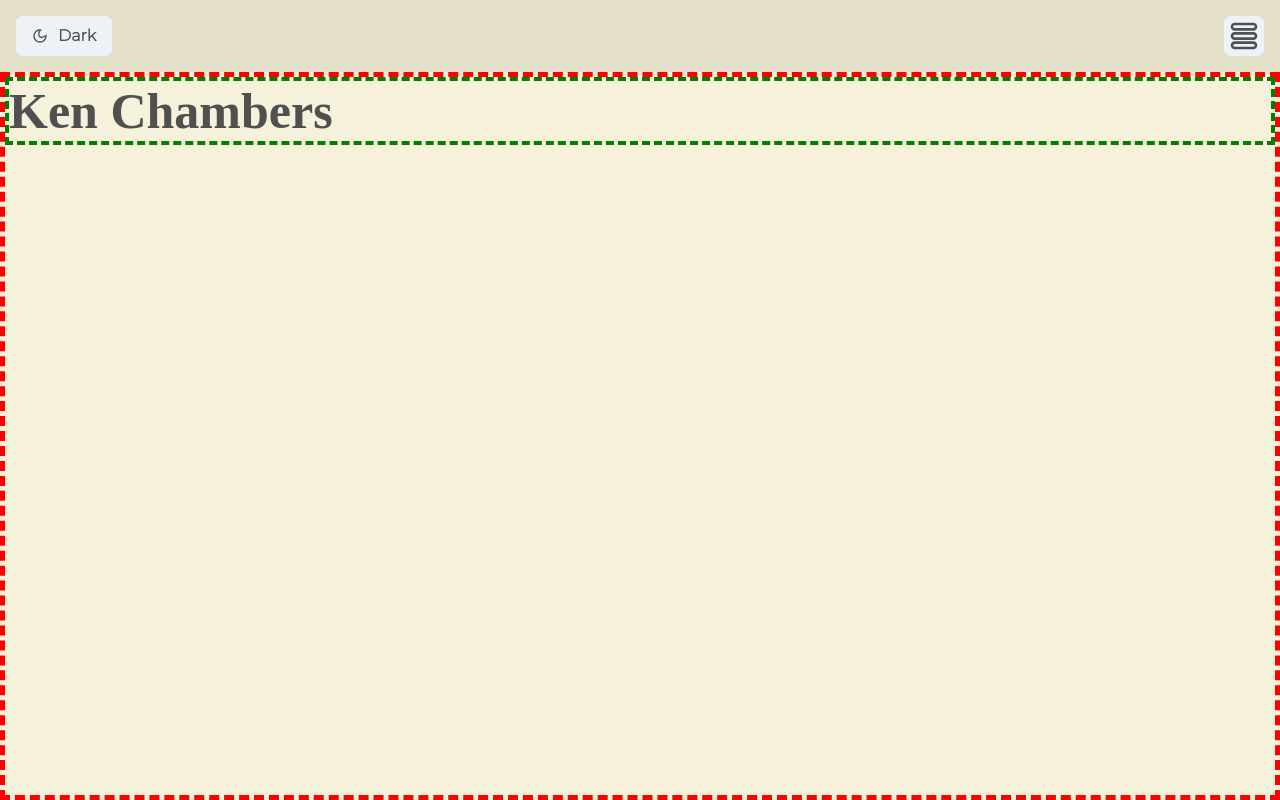
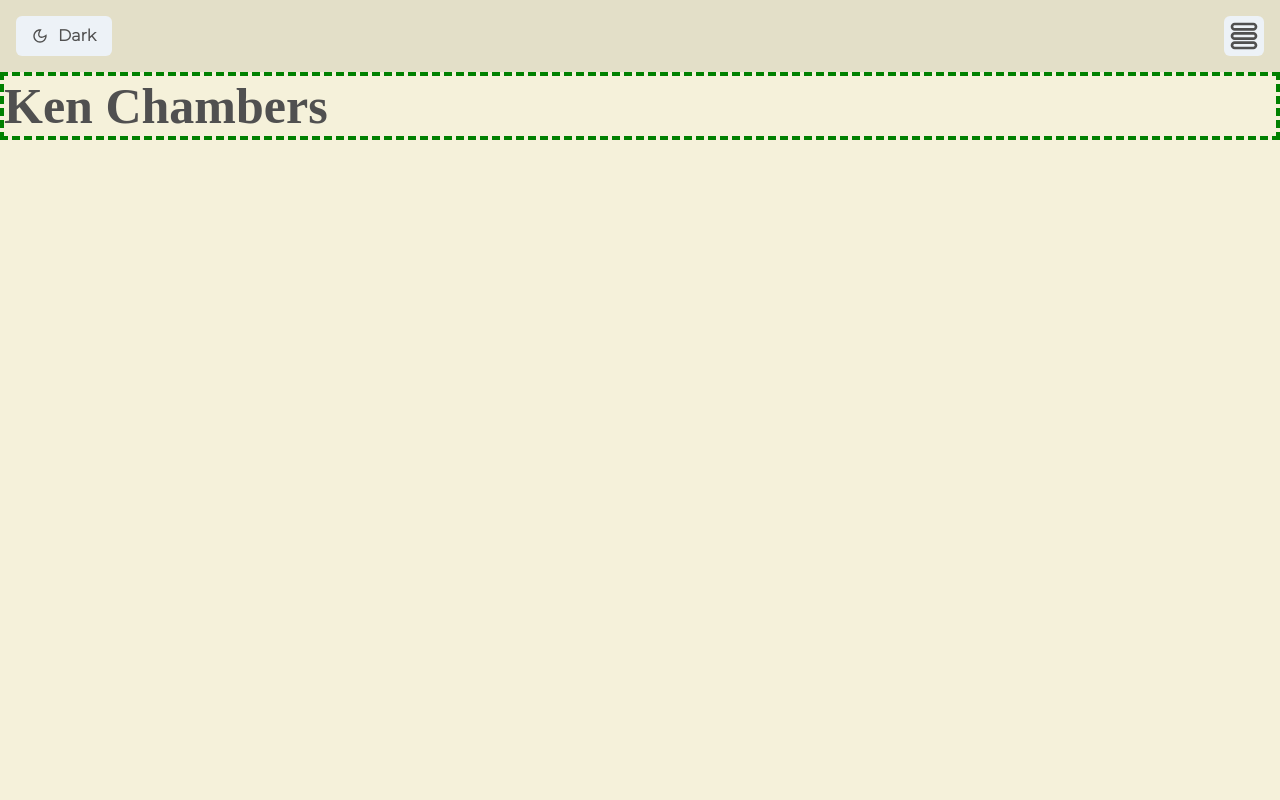
Before and after one commit to kenchambers/nodefiend.github.io.v3, a Next.js app: page /about in a window 1280 px wide. Built offline with nearby package versions, Linux system fonts and the light colour scheme; a web font is replaced by a local one.

Commit message:
some modifications

```diff
--- a/components/loading.js
+++ b/components/loading.js
@@ -35,7 +35,7 @@ const ringsStyles = {
 
 export default function Loading () {
   return (
-    <div style={{width: '100%', height: 'calc(100vh - 72px)', border: '5px dashed red', overflowY: 'scroll'}}>
+    <>
       <div style={{ backgroundColor: 'white', height: '100%'}}>
         <div style={circleStyles}/>
         <div style={ringsContainer}>
@@ -45,7 +45,7 @@ export default function Loading () {
           <Image src="/rings.svg" alt="me" style={ringsStyles} />
         </div>
       </div>
-    </div>
+    </>
 
   )
 }
--- a/hooks/use-router-loading.js
+++ b/hooks/use-router-loading.js
@@ -3,7 +3,7 @@ import {useEffect, useState, createContext} from 'react';
 
 // to create an delay for animation use
 // animationDelay, other wise remove this
-const animationDelay = 4000
+const animationDelay = 1000
 
 const useRouterLoading = () => {
   const Router = useRouter()
--- a/pages/_app.js
+++ b/pages/_app.js
@@ -1,6 +1,6 @@
 import '../styles/globals.scss'
 import { extendTheme } from "@chakra-ui/react"
-import { ChakraProvider } from "@chakra-ui/react"
+import { ChakraProvider, useColorMode } from "@chakra-ui/react"
 import { mode } from '@chakra-ui/theme-tools';
 import { AnimateSharedLayout, AnimatePresence, motion } from "framer-motion"
 import { Skeleton, SkeletonCircle, SkeletonText, Box } from "@chakra-ui/react"
@@ -29,13 +29,26 @@ const styles = {
   global: props => ({
     body: {
       color: mode('#505050', '#ffbd69')(props),
-      bg: mode('#f5f1da', '#202040')(props),
+      bg: mode('#96bb7c', '#ff6363')(props),
       fontFamily: 'Montserrat-Light',
       fontSize: '1em',
       fontWeight: 300,
     },
   }),
 };
+
+const ComponentContainer = ({children}) => {
+
+    const {colorMode} = useColorMode()
+
+    const boxBgColor2 = colorMode == "light" ? '#f5f1da' : '#202040'
+
+  return (
+    <div style={{width: '100%', height: 'calc(100vh - 72px)', overflowY: 'scroll', backgroundColor: boxBgColor2}}>
+      {children}
+    </div>
+  )
+}
 
 export const theme = extendTheme({ font, chakraConfig, styles})
 
@@ -84,10 +97,15 @@ function MyApp({ Component, pageProps, router }) {
 
                     { routerLoading
                         ? (
-                        <Loading/>
+                          <ComponentContainer>
+                            <Loading/>
+                          </ComponentContainer>
+
                         )
                         : (
-                        <Component {...pageProps} />
+                          <ComponentContainer {...pageProps}>
+                            <Component {...pageProps} />
+                          </ComponentContainer>
                         )
                     }
                   </motion.div>
--- a/pages/about/index.js
+++ b/pages/about/index.js
@@ -10,7 +10,7 @@ const item = { hidden: { x: -10, opacity: 1 } }
 
 export default function About() {
   return (
-    <div style={{width: '100%', height: 'calc(100vh - 72px)', border: '5px dashed red', overflowY: 'scroll'}}>
+    <>
       <Head>
         <title>About</title>
         <link rel="icon" href="/favicon.ico" />
@@ -22,6 +22,6 @@ export default function About() {
         </Heading>
 
       </div>
-    </div>
+    </>
   )
 }
--- a/pages/posts/index.js
+++ b/pages/posts/index.js
@@ -106,7 +106,7 @@ export default function Blog() {
 
 
   return (
-    <div style={{width: '100%', height: 'calc(100vh - 72px)', border: '5px dashed red', overflowY: 'scroll'}}>
+    <>
       <Head>
         <title>Blog</title>
         <link rel="icon" href="/favicon.ico" />
@@ -119,7 +119,7 @@ export default function Blog() {
       <Link href="/">
           <a>Back to home</a>
       </Link>
-    </div>
+    </>
   )
 
 }
--- a/pages/tools/index.js
+++ b/pages/tools/index.js
@@ -3,7 +3,7 @@ import Head from 'next/head'
 
 export default function Tools() {
   return (
-    <div style={{width: '100%', height: 'calc(100vh - 72px)', border: '5px dashed red', overflowY: 'scroll'}}>
+    <>
 
       <Head>
         <title>Tools</title>
@@ -17,6 +17,6 @@ export default function Tools() {
         </Link>
       </h2>
       </div>
-    </div>
+    </>
   )
 }
--- a/pages/work/index.js
+++ b/pages/work/index.js
@@ -4,7 +4,7 @@ import { Container } from "@chakra-ui/react"
 
 export default function Work() {
   return (
-    <div style={{width: '100%', height: 'calc(100vh - 72px)', border: '5px dashed red', overflowY: 'scroll'}}>
+    <>
 
       <Head>
         <title>Work</title>
@@ -18,7 +18,7 @@ export default function Work() {
         </Link>
       </h2>
       </div>
-    </div>
+    </>
 
   )
 }
```
